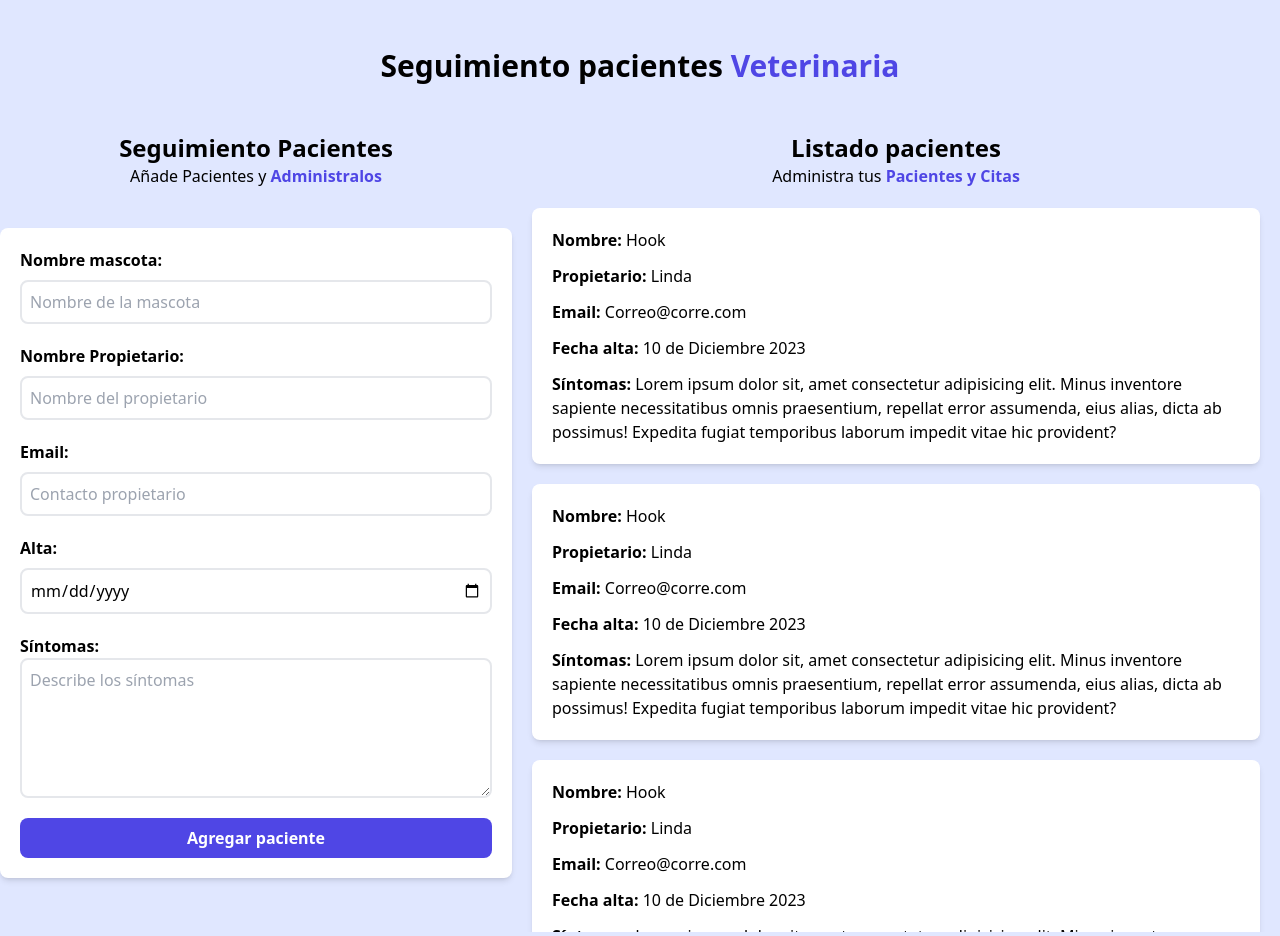
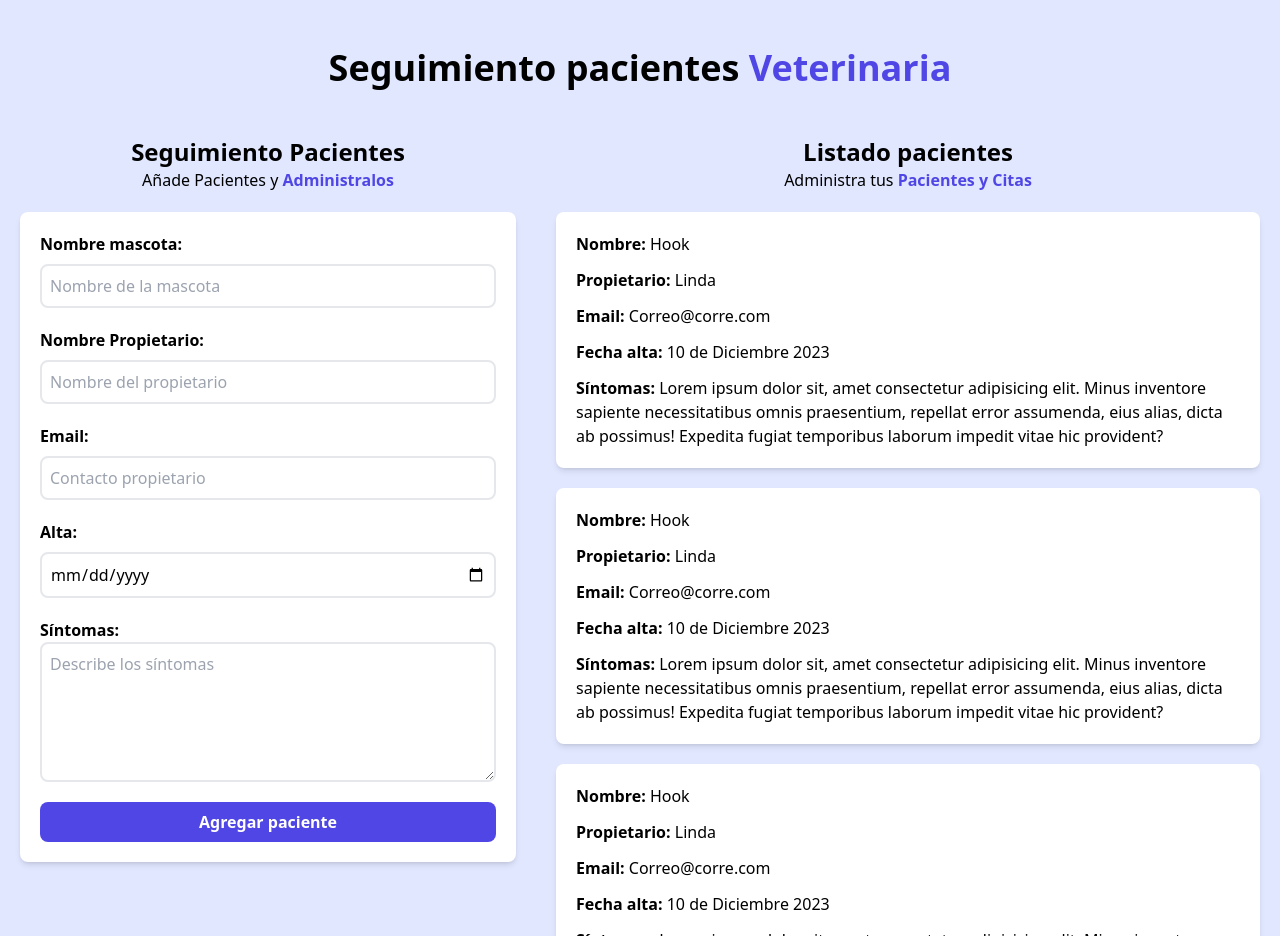
Before and after one commit to Lindapazw/citas-react, a React (Vite) app: page / in a window 1280 px wide. Built offline with nearby package versions, Linux system fonts and the light colour scheme.

Commit message:
fix style for responsive

```diff
--- a/src/components/Formulario.jsx
+++ b/src/components/Formulario.jsx
@@ -1,12 +1,12 @@
 const Formulario = () => {
     return (
-        <div className="md:w-1/2 lg:w-2/5">
+        <div className="md:w-1/2 lg:w-2/5 mx-5">
             <h2 className="font-black text-2xl text-center">Seguimiento Pacientes</h2>
             <p className="text-base text-center">Añade Pacientes y {''}
                 <span className="text-indigo-600 font-bold">Administralos</span>
             </p>
 
-            <form className="mt-10 bg-white shadow-md rounded-lg py-5 px-5">
+            <form className="mt-5 bg-white shadow-md rounded-lg py-5 px-5">
                 <div>
                     <label className="font-bold" htmlFor="nombre">Nombre mascota:</label>
                     <input className="block mt-2 border-2 w-full p-2 placeholder-gray-400 rounded-lg" type="text" placeholder="Nombre de la mascota" id="nombre"/>
--- a/src/components/Header.jsx
+++ b/src/components/Header.jsx
@@ -1,7 +1,7 @@
 const Header = () => {
     return (
         <>
-            <h1 className="font-black text-2xl md:text-3xl text-center md:w-2/3 mx-auto">Seguimiento pacientes {''}
+            <h1 className="font-black text-2xl md:text-4xl text-center md:w-2/3 mx-auto">Seguimiento pacientes {''}
             <span className="text-indigo-600">Veterinaria</span>
             </h1>
         </>
```
